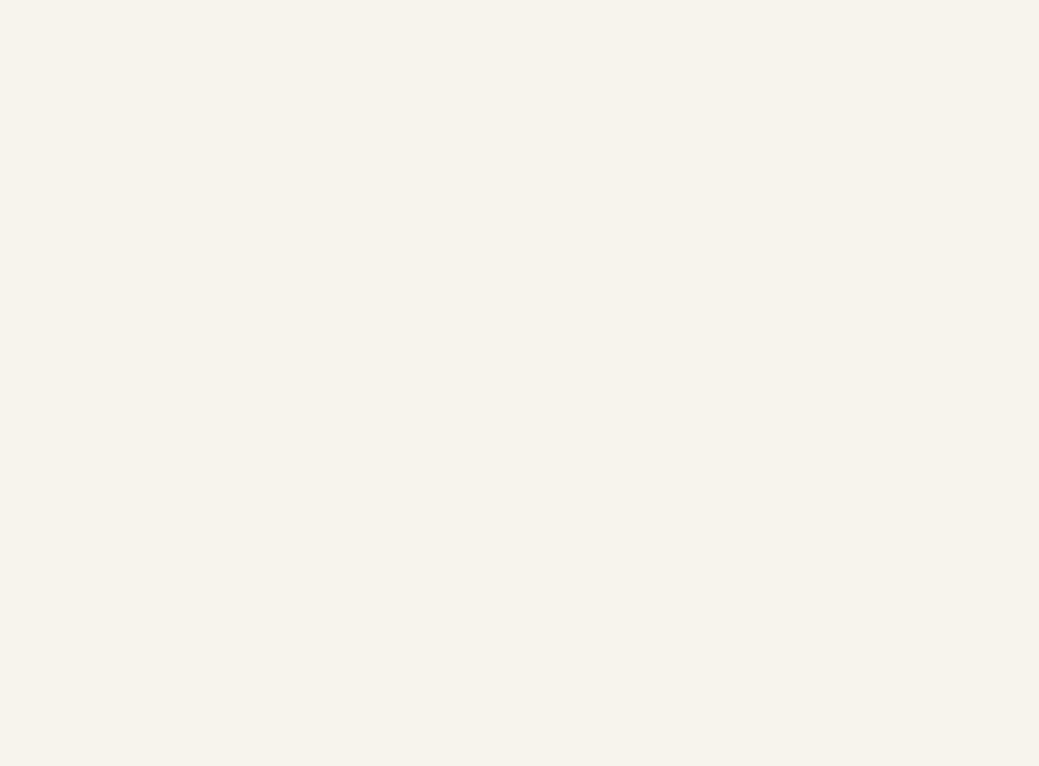
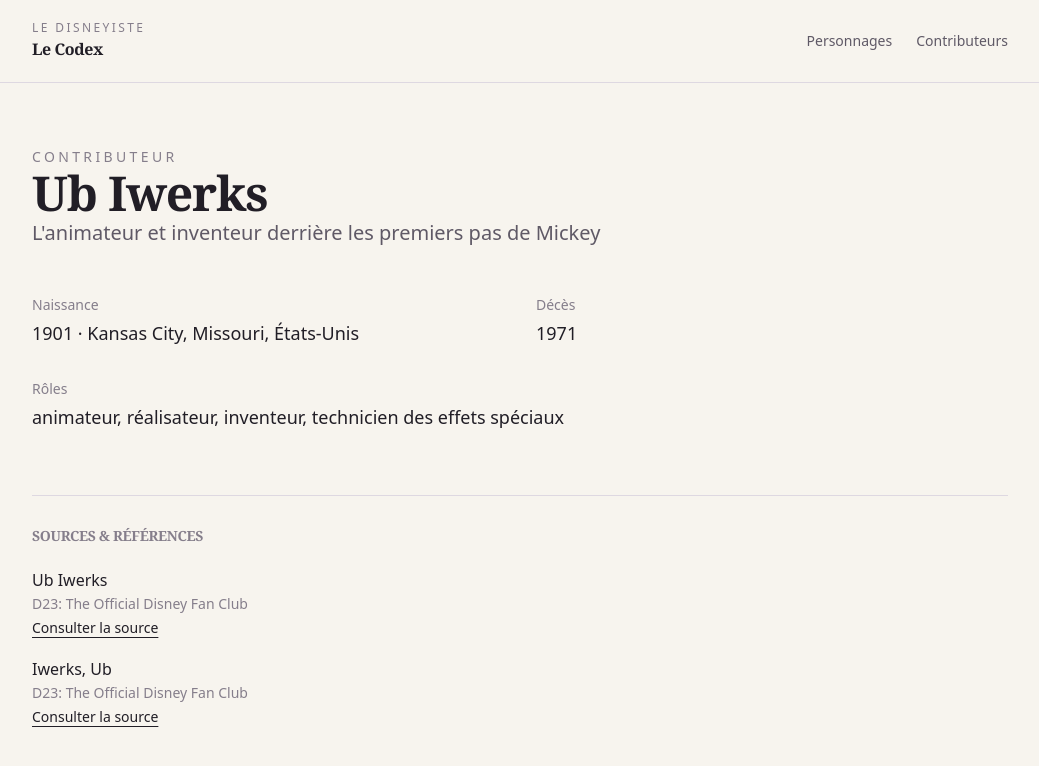
Before and after one commit to iamjulienjulien/ledisneyiste-codex, a Next.js app: page /contributeurs/ub-iwerks in a window 1280 px wide. Before the commit this address had no page. Shown: the top 766 px of the page, without its empty margins (120-1159 px from the left). Built offline with nearby package versions, Linux system fonts and the light colour scheme.

Commit message:
🗄️ Archives > Faire entrer Ub Iwerks dans le cercle de Mickey > 🐭 Julien

```diff
--- a/src/data/catalogues/contributeurs.json
+++ b/src/data/catalogues/contributeurs.json
@@ -4,5 +4,11 @@
         "nom": "Walt Disney",
         "type": "contributeur",
         "sousTitre": "Le créateur devenu figure fondatrice"
+    },
+    {
+        "slug": "ub-iwerks",
+        "nom": "Ub Iwerks",
+        "type": "contributeur",
+        "sousTitre": "L'animateur et inventeur derrière les premiers pas de Mickey"
     }
 ]
--- a/src/data/contributeurs/index.ts
+++ b/src/data/contributeurs/index.ts
@@ -1,7 +1,11 @@
+import ubIwerksJson from "@/data/contributeurs/ub-iwerks.json";
 import waltDisneyJson from "@/data/contributeurs/walt-disney.json";
 import type { FicheContributeurDisney } from "@/types/contributeur";
 
-export const fichesContributeurs = [waltDisneyJson as FicheContributeurDisney];
+export const fichesContributeurs = [
+    waltDisneyJson as FicheContributeurDisney,
+    ubIwerksJson as FicheContributeurDisney,
+];
 
 export function getFicheContributeurBySlug(slug: string) {
     return fichesContributeurs.find((fiche) => fiche.slug === slug);
--- /dev/null
+++ b/src/data/contributeurs/ub-iwerks.json
@@ -0,0 +1,26 @@
+{
+    "slug": "ub-iwerks",
+    "type": "contributeur",
+    "introduction": "",
+    "naissance": {
+        "date": {
+            "valeur": "1901",
+            "precision": "annee"
+        },
+        "lieu": "Kansas City, Missouri, États-Unis"
+    },
+    "deces": {
+        "date": {
+            "valeur": "1971",
+            "precision": "annee"
+        },
+        "lieu": ""
+    },
+    "roles": [
+        "animateur",
+        "réalisateur",
+        "inventeur",
+        "technicien des effets spéciaux"
+    ],
+    "sources": ["d23-ub-iwerks", "d23-iwerks-ub"]
+}
--- a/src/data/personnages/mickey-mouse.json
+++ b/src/data/personnages/mickey-mouse.json
@@ -14,7 +14,9 @@
                 "slug": "walt-disney"
             },
             {
-                "nom": "Ub Iwerks"
+                "nom": "Ub Iwerks",
+                "type": "contributeur",
+                "slug": "ub-iwerks"
             }
         ]
     },
--- a/src/data/sources/sources.json
+++ b/src/data/sources/sources.json
@@ -19,5 +19,19 @@
         "editeur": "D23: The Official Disney Fan Club",
         "url": "https://d23.com/a-to-z/mickey-mouse/",
         "dateConsultation": "2026-08-15"
+    },
+    {
+        "id": "d23-ub-iwerks",
+        "titre": "Ub Iwerks",
+        "editeur": "D23: The Official Disney Fan Club",
+        "url": "https://d23.com/walt-disney-legend/ub-iwerks/",
+        "dateConsultation": "2026-08-16"
+    },
+    {
+        "id": "d23-iwerks-ub",
+        "titre": "Iwerks, Ub",
+        "editeur": "D23: The Official Disney Fan Club",
+        "url": "https://d23.com/a-to-z/iwerks-ub/",
+        "dateConsultation": "2026-08-16"
     }
 ]
```
